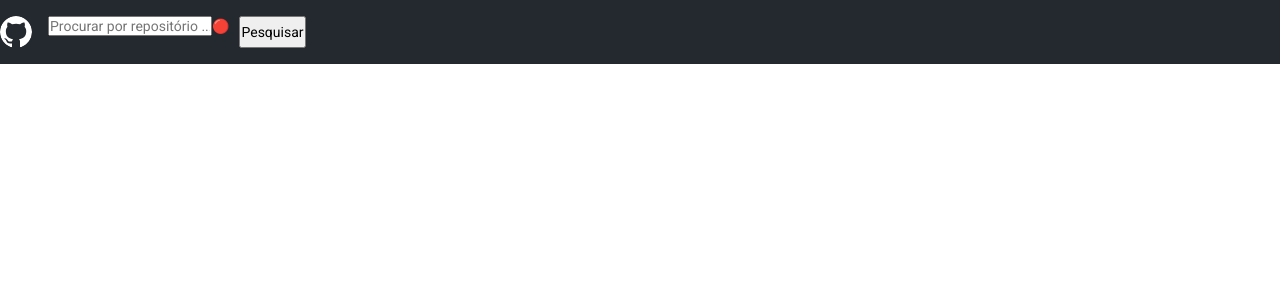
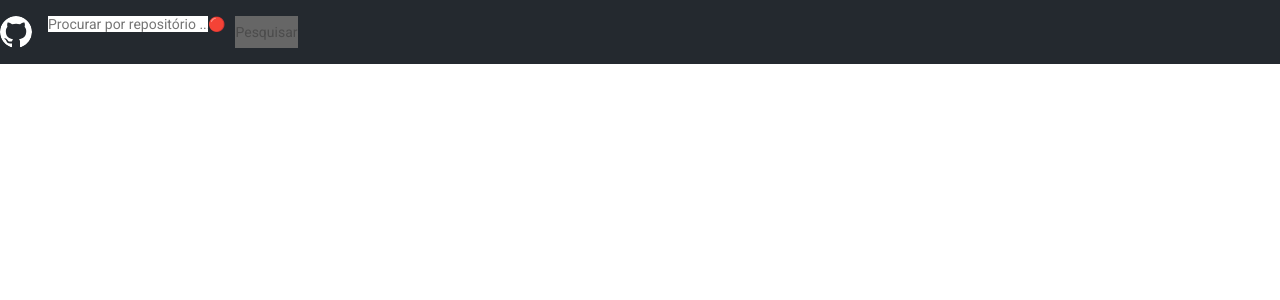
Before and after one commit to fabionascimento1/react-clean-tdd-github-project, a React app: page / in a window 1280 px wide. Shown: the top 300 px of the page. Built offline with nearby package versions, Linux system fonts and the light colour scheme.

Commit message:
feat: ensure login starts with submit button disable

```diff
--- a/src/presentation/pages/index-styles.scss
+++ b/src/presentation/pages/index-styles.scss
@@ -12,5 +12,17 @@
   }
   button {
     margin-left: 10px;
+
+    &:hover {
+      opacity: 0.9;
+    }
+
+    &:disabled {
+      background-color: $disabledColor;
+
+      &:hover {
+        opacity: 1;
+      }
+    }
   }
 }
--- a/src/presentation/pages/index.tsx
+++ b/src/presentation/pages/index.tsx
@@ -15,7 +15,6 @@ const Index: React.FC = () => {
     isLoading: false,
     errorMessage: ''
   })
-
   return (
     <>
       <header className={Styles.header}>
@@ -23,7 +22,7 @@ const Index: React.FC = () => {
         <Context.Provider value={state}>
           <form className={Styles.form}>
           <Input type='text' name='repository' placeholder='Procurar por repositório ...' />
-            <button type='submit'>Pesquisar</button>
+            <button data-testid='submit' disabled type='submit'>Pesquisar</button>
           </form>
           <FormStatus />
         </Context.Provider>
--- a/src/presentation/styles/global.scss
+++ b/src/presentation/styles/global.scss
@@ -6,6 +6,7 @@
   padding: 0;
   margin: 0;
   box-sizing: border-box;
+  border: 0;
 }
 
 input[type="password"],
@@ -14,9 +15,3 @@ input[type="email"] {
     outline-color: $primaryDark;
   }
 }
-
-button {
-  &:hover {
-    opacity: 0.9;
-  }
-}
```
